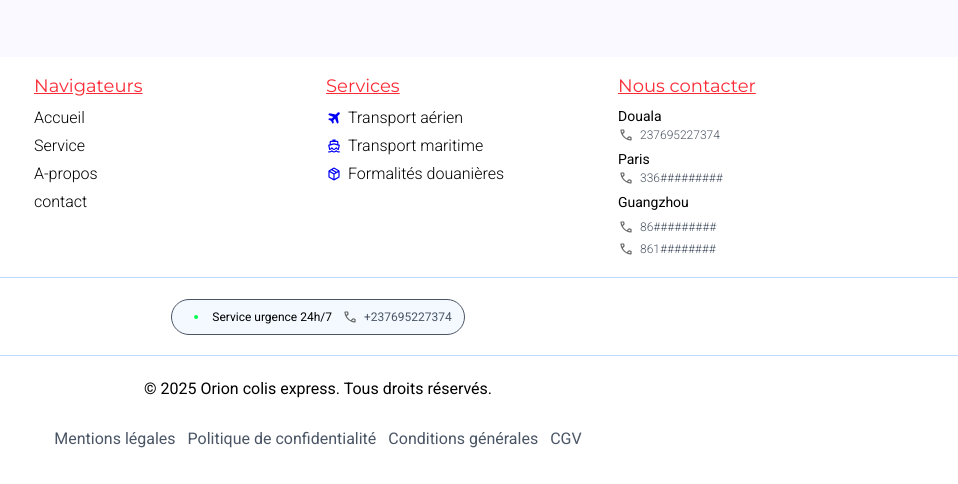
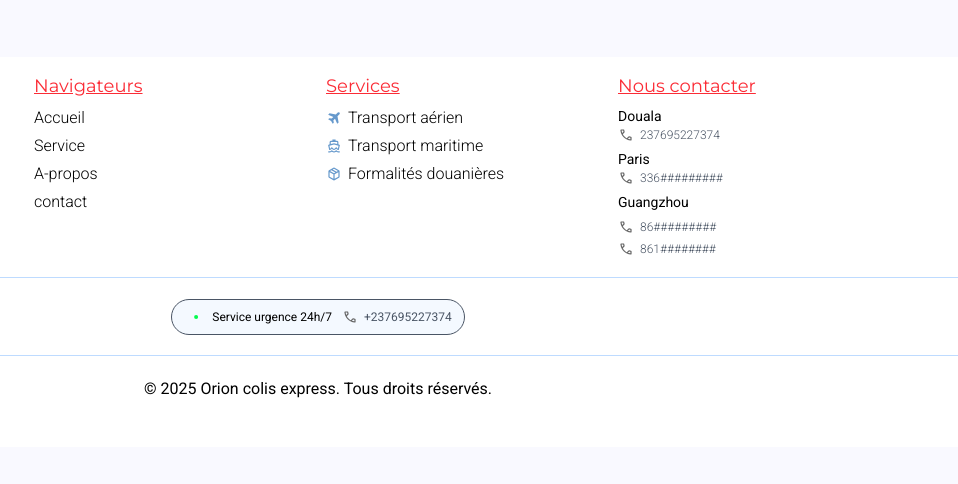
Before and after one commit to VANS270/Orion-, a plain HTML site: page src/service.html in a window 1280 px wide. Shown: the part 1360-1844 px from the top of the page, 322-1280 px from the left. After the commit the page ends 1807 px from the top, so only its background shows below. Drawn offline with Linux system fonts and the light colour scheme.

```diff
--- a/src/service.html
+++ b/src/service.html
@@ -442,7 +442,7 @@
                         <div class="flex items-center gap-1.5 hover:text-blue-500 ">
                             <!-- transport aerien -->
                             <span class="">
-                                <svg xmlns="http://www.w3.org/2000/svg" height="16px" viewBox="0 -960 960 960" width="16px" fill="#0000F5"><path d="m401-130-95-176-176-95 67-68 145 25 97-96-309-133 85-85 372 69 120-120q21-21 51-21t51 21q21 21 21 50.5T809-708L689-588l69 373-85 85-133-309-96 97 25 145-68 67Z"/></svg>
+                                <svg xmlns="http://www.w3.org/2000/svg" height="16px" viewBox="0 -960 960 960" width="16px" fill="#6699cc"><path d="m401-130-95-176-176-95 67-68 145 25 97-96-309-133 85-85 372 69 120-120q21-21 51-21t51 21q21 21 21 50.5T809-708L689-588l69 373-85 85-133-309-96 97 25 145-68 67Z"/></svg>
                             </span>
 
                             Transport aérien
@@ -450,14 +450,14 @@
                         <div class="flex items-center gap-1.5 hover:text-blue-500 ">
                             <!-- transport maritime -->
                             <span class="">
-                                <svg xmlns="http://www.w3.org/2000/svg" height="16px" viewBox="0 -960 960 960" width="16px" fill="#0000F5"><path d="M216-96h-80v-72h80q39 0 69-17.5t63-36.5q34 20 63 37t69 17q40 0 69-17t63-37q33 19 63 36.5t69 17.5h80v72h-80q-34 0-61-8.5T612-138q-44 25-71 33.5T480-96q-34 0-61-8.5T348-138q-43 24-71 33t-61 9Zm264-144q-27 0-51.5-9.5T384-278l-36-34-31 31q-20 20-45.5 30.5T218-240h-26l-64-278q-3-14 4.5-26.5T154-561l62-17v-142q0-30 21-51t51-21h96v-72h192v72h96q30 0 51 21t21 51v142l62 17q14 4 21.5 16.5T832-518l-64 278h-26q-28 0-53.5-10.5T643-281l-31-31-36 34q-20 19-44.5 28.5T480-240Zm0-72q13 0 25-5t22-14l86-82 46 51q11 13 24 24t29 19l42-182-274-73-274 73 42 182q16-8 29-19t24-24l46-51 86 82q10 9 22 14t25 5ZM288-597l192-51 192 51v-123H288v123Zm192 154Z"/></svg>
+                                <svg xmlns="http://www.w3.org/2000/svg" height="16px" viewBox="0 -960 960 960" width="16px" fill="#6699cc"><path d="M216-96h-80v-72h80q39 0 69-17.5t63-36.5q34 20 63 37t69 17q40 0 69-17t63-37q33 19 63 36.5t69 17.5h80v72h-80q-34 0-61-8.5T612-138q-44 25-71 33.5T480-96q-34 0-61-8.5T348-138q-43 24-71 33t-61 9Zm264-144q-27 0-51.5-9.5T384-278l-36-34-31 31q-20 20-45.5 30.5T218-240h-26l-64-278q-3-14 4.5-26.5T154-561l62-17v-142q0-30 21-51t51-21h96v-72h192v72h96q30 0 51 21t21 51v142l62 17q14 4 21.5 16.5T832-518l-64 278h-26q-28 0-53.5-10.5T643-281l-31-31-36 34q-20 19-44.5 28.5T480-240Zm0-72q13 0 25-5t22-14l86-82 46 51q11 13 24 24t29 19l42-182-274-73-274 73 42 182q16-8 29-19t24-24l46-51 86 82q10 9 22 14t25 5ZM288-597l192-51 192 51v-123H288v123Zm192 154Z"/></svg>
                             </span>
 
                             Transport maritime
                         </div>
                         <div class="flex items-center gap-1.5 hover:text-blue-500 ">
                             <span class="">
-                                <svg xmlns="http://www.w3.org/2000/svg" height="16px" viewBox="0 -960 960 960" width="16px" fill="#0000F5"><path d="M444-189v-270L216-591v270l228 132Zm72 0 228-131v-270L516-459v270Zm-72 84L180-258q-17.1-9.88-26.55-26.06Q144-300.23 144-320v-320q0-19.77 9.45-35.94Q162.9-692.12 180-702l264-153q17.13-10 36.07-10Q499-865 516-855l264 153q17.1 9.88 26.55 26.06Q816-659.77 816-640v320q0 19.77-9.45 35.94Q797.1-267.88 780-258L516-105q-17.13 10-36.07 10Q461-95 444-105Zm188-505 83-47-236-135-80 47 233 135Zm-152 88 82-47-237-134-80 46 235 135Z"/></svg>
+                                <svg xmlns="http://www.w3.org/2000/svg" height="16px" viewBox="0 -960 960 960" width="16px" fill="#6699cc"><path d="M444-189v-270L216-591v270l228 132Zm72 0 228-131v-270L516-459v270Zm-72 84L180-258q-17.1-9.88-26.55-26.06Q144-300.23 144-320v-320q0-19.77 9.45-35.94Q162.9-692.12 180-702l264-153q17.13-10 36.07-10Q499-865 516-855l264 153q17.1 9.88 26.55 26.06Q816-659.77 816-640v320q0 19.77-9.45 35.94Q797.1-267.88 780-258L516-105q-17.13 10-36.07 10Q461-95 444-105Zm188-505 83-47-236-135-80 47 233 135Zm-152 88 82-47-237-134-80 46 235 135Z"/></svg>
                             </span>
 
                             Formalités douanières
@@ -520,12 +520,7 @@
                 <div class="dark:text-white text-center mb-2.5">
                     © 2025 Orion colis express. Tous droits réservés.
                 </div>
-                <div class="flex justify-around gap-1.5 md:gap-3">
-                    <a href="#" class="cursor-pointer text-gray-600 dark:text-gray-300 hover:text-blue-500 hover:underline" >Mentions légales</a>
-                    <a href="#" class="cursor-pointer text-gray-600 dark:text-gray-300 hover:text-blue-500 hover:underline">Politique de confidentialité</a>
-                    <a href="#" class="cursor-pointer text-gray-600 dark:text-gray-300 hover:text-blue-500 hover:underline">Conditions générales</a>
-                    <a href="#" class="cursor-pointer text-gray-600 dark:text-gray-300 hover:text-blue-500 hover:underline">CGV</a>
-                </div>
+
             </section>
         </footer>
     </body>
```
